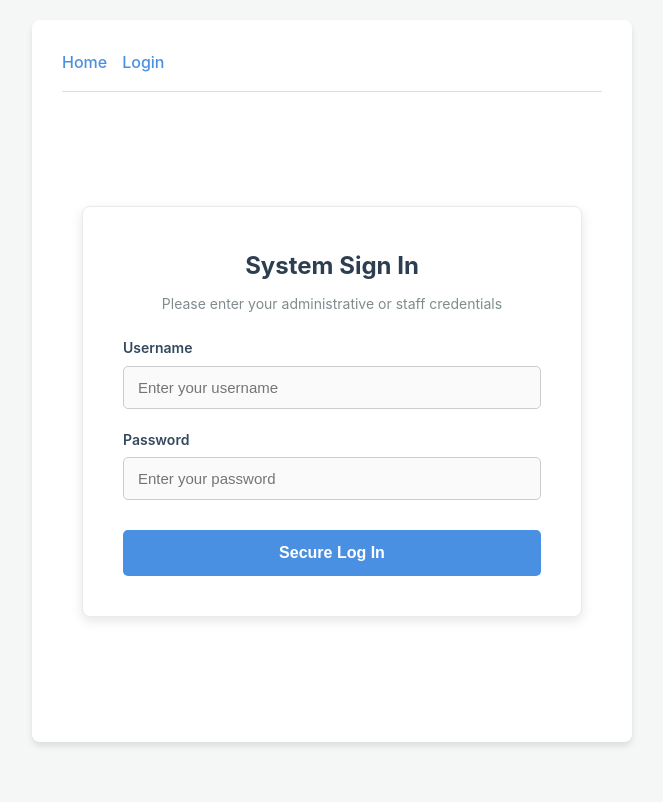
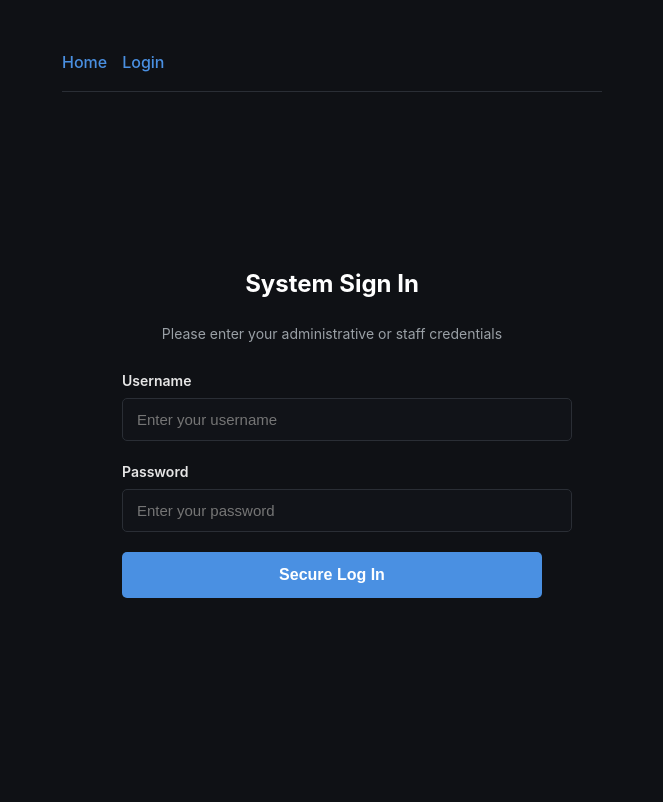
Before and after one commit to brownn13/SeniorProject2026Revtech, a Flask app: page /login in a window 1280 px wide. Shown: the whole page, without its empty margins (308-971 px from the left). Before the commit the page ends 746 px from the top, so only its background shows below. Run offline with Flask 3, Linux system fonts and the light colour scheme.

Commit message:
Dark mode

```diff
--- a/static/style.css
+++ b/static/style.css
@@ -1,16 +1,30 @@
+/* -------------------------------------------------
+   Design Tokens
+--------------------------------------------------- */
 :root {
-    --bg-color: #f4f7f6;
-    --card-bg: #ffffff;
-    --text-main: #333333;
-    --text-muted: #666666;
+    --bg-color: #0f1115;
+    --card-bg: #1a1d23;
+
+    --text-main: #e6e6e6;
+    --text-muted: #9aa0a6;
+
     --primary: #4a90e2;
-    --primary-hover: #357abd;
+    --primary-hover: #6aa8ff;
+
     --danger: #e74c3c;
-    --danger-hover: #c0392b;
+    --danger-hover: #ff6b5c;
+
     --success: #2ecc71;
-    --border-color: #dddddd;
+
+    --border-color: #2a2e35;
+
+    --input-bg: #111318;
+    --input-bg-focus: #1a1d23;
 }
 
+/* -------------------------------------------------
+   Global Layout
+--------------------------------------------------- */
 body {
     font-family: -apple-system, BlinkMacSystemFont, "Segoe UI", Roboto, Helvetica, Arial, sans-serif;
     background-color: var(--bg-color);
@@ -23,16 +37,25 @@ body {
     align-items: center;
 }
 
+/* Shared card style */
+.card {
+    background: var(--card-bg);
+    border-radius: 8px;
+    border: 1px solid var(--border-color);
+    box-shadow: 0 4px 12px rgba(0, 0, 0, 0.4);
+}
+
+/* Main container */
 .container {
     width: 100%;
     max-width: 600px;
-    background: var(--card-bg);
     padding: 30px;
-    border-radius: 8px;
-    box-shadow: 0 4px 6px rgba(0, 0, 0, 0.1);
     box-sizing: border-box;
 }
 
+/* -------------------------------------------------
+   Navigation
+--------------------------------------------------- */
 nav {
     margin-bottom: 20px;
     padding-bottom: 15px;
@@ -52,62 +75,96 @@ nav a:hover {
     text-decoration: underline;
 }
 
-h1 {
+/* -------------------------------------------------
+   Typography
+--------------------------------------------------- */
+h1, .login-card h2 {
     margin-top: 0;
     font-size: 24px;
-    color: #111;
+    color: #ffffff;
+    text-align: center;
 }
 
-form {
+.login-subtitle {
+    margin-bottom: 24px;
+    font-size: 14px;
+    color: var(--text-muted);
+    text-align: center;
+}
+
+/* -------------------------------------------------
+   Forms
+--------------------------------------------------- */
+form, .login-form {
     display: flex;
     flex-direction: column;
-    gap: 15px;
+    gap: 20px;
 }
 
 .form-group {
     display: flex;
     flex-direction: column;
-    gap: 5px;
+    gap: 6px;
 }
 
-input[type="text"], input[type="password"] {
-    padding: 10px;
-    border: 1px solid var(--border-color);
-    border-radius: 4px;
-    font-size: 16px;
-    width: 100%;
-    box-sizing: border-box;
+.form-group label {
+    font-size: 14px;
+    font-weight: 600;
+    color: var(--text-main);
 }
 
-input:focus {
-    border-color: var(--primary);
-    outline: none;
-    box-shadow: 0 0 4px rgba(74, 144, 226, 0.2);
+input[type="text"],
+input[type="password"],
+.form-group input {
+    width: 100%;
+    padding: 12px 14px;
+    font-size: 15px;
+    border: 1px solid var(--border-color);
+    border-radius: 5px;
+    background-color: var(--input-bg);
+    color: var(--text-main);
+    transition: border-color 0.2s ease, background-color 0.2s ease;
 }
 
-button {
-    padding: 10px 15px;
+input:focus,
+.form-group input:focus {
+    border-color: var(--primary);
+    background-color: var(--input-bg-focus);
+    outline: none;
+    box-shadow: 0 0 0 3px rgba(74, 144, 226, 0.25);
+}
+
+/* -------------------------------------------------
+   Buttons
+--------------------------------------------------- */
+button,
+.btn-submit,
+.btn-danger {
     border: none;
-    border-radius: 4px;
-    font-size: 16px;
+    border-radius: 5px;
     cursor: pointer;
     font-weight: bold;
-    transition: background 0.2s ease;
+    transition: background-color 0.2s ease;
 }
 
-button[type="submit"] {
+button[type="submit"],
+.btn-submit {
+    width: 100%;
+    padding: 14px;
+    font-size: 16px;
     background-color: var(--primary);
-    color: white;
+    color: #ffffff;
 }
 
-button[type="submit"]:hover {
+button[type="submit"]:hover,
+.btn-submit:hover {
     background-color: var(--primary-hover);
 }
 
 .btn-danger {
     background-color: var(--danger);
     color: white;
-    padding: 5px 10px;
+    padding: 8px 12px;
     font-size: 14px;
 }
 
@@ -155,148 +227,43 @@ li:last-child {
 .user-role {
     font-size: 14px;
     color: var(--text-muted);
-    background: #eee;
+    background: #2a2e35;
     padding: 2px 6px;
     border-radius: 4px;
     margin-left: 8px;
 }
+
 .user-table {
     width: 100%;
     border-collapse: collapse;
     margin-top: 20px;
 }
-.user-table th, .user-table td {
+
+.user-table th,
+.user-table td {
     padding: 12px;
     text-align: left;
-    border-bottom: 1px solid #ddd;
+    border-bottom: 1px solid var(--border-color);
 }
+
 .user-table th {
-    background-color: #f8f9fa;
+    background-color: #1f2229;
     font-weight: bold;
 }
-/* Container to completely center the login panel on the screen */
+
+/* -------------------------------------------------
+   Login Page
+--------------------------------------------------- */
 .login-container {
     display: flex;
     justify-content: center;
     align-items: center;
-    min-height: 75vh; /* Gives breathing space above and below the header/footer */
+    min-height: 75vh;
     padding: 20px;
-    box-sizing: border-box;
 }
 
-/* The structural glass/card style body */
 .login-card {
-    background: #ffffff;
     width: 100%;
     max-width: 420px;
     padding: 40px;
-    border-radius: 8px;
-    box-shadow: 0 4px 12px rgba(0, 0, 0, 0.1);
-    border: 1px solid #eaeaea;
 }
-
-.login-card h2 {
-    margin: 0 0 8px 0;
-    font-size: 24px;
-    color: #2c3e50;
-    text-align: center;
-}
-
-.login-subtitle {
-    margin: 0 0 24px 0;
-    font-size: 14px;
-    color: #7f8c8d;
-    text-align: center;
-    line-height: 1.4;
-}
-
-/* Stack layout for forms */
-.login-form {
-    display: flex;
-    flex-direction: column;
-    gap: 20px;
-}
-
-.form-group {
-    display: flex;
-    flex-direction: column;
-    gap: 6px;
-}
-
-.form-group label {
-    font-size: 14px;
-    font-weight: 600;
-    color: #34495e;
-}
-
-/* Input boxes styling */
-.form-group input {
-    width: 100%;
-    padding: 12px 14px;
-    font-size: 15px;
-    border: 1px solid #ccc;
-    border-radius: 5px;
-    background-color: #fafafa;
-    box-sizing: border-box;
-    transition: border-color 0.2s ease, background-color 0.2s ease;
-}
-
-.form-group input:focus {
-    border-color: #007bff;
-    background-color: #ffffff;
-    outline: none;
-    box-shadow: 0 0 0 3px rgba(0, 123, 255, 0.15);
-}
-
-/* Call-to-action Login Button */
-.btn-submit {
-    width: 100%;
-    padding: 14px;
-    font-size: 16px;
-    font-weight: bold;
-    color: #ffffff;
-    background-color: #007bff;
-    border: none;
-    border-radius: 5px;
-    cursor: pointer;
-    transition: background-color 0.2s ease;
-    margin-top: 10px;
-}
-
-.btn-submit:hover {
-    background-color: #0056b3;
-}
-
-.btn-submit:active {
-    background-color: #004085;
-}
-
-/* --- Alert and Error Messaging Styling --- */
-.flash-messages {
-    margin-bottom: 20px;
-    display: flex;
-    flex-direction: column;
-    gap: 10px;
-}
-
-.flash-message {
-    padding: 12px 16px;
-    border-radius: 4px;
-    font-size: 14px;
-    font-weight: 500;
-    line-height: 1.4;
-}
-
-/* Handles styling for bad passwords / error responses from Flask */
-.flash-message.error {
-    background-color: #fdf2f2;
-    color: #9b1c1c;
-    border: 1px solid #f8b4b4;
-}
-
-/* Handles success feedback alerts if needed */
-.flash-message.success {
-    background-color: #f3faf7;
-    color: #03543f;
-    border: 1px solid #def7ec;
-}
```
Also changed, not shown: other parts of static/style.css (+22 -7 lines), templates/base.html (line endings or trailing spaces).
